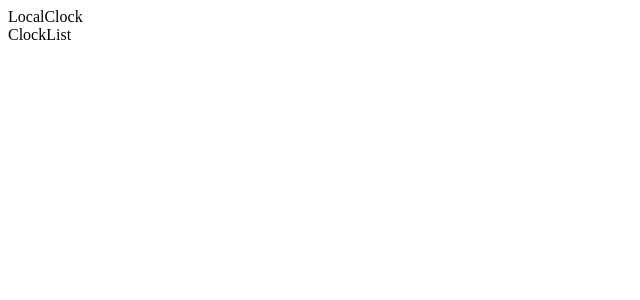
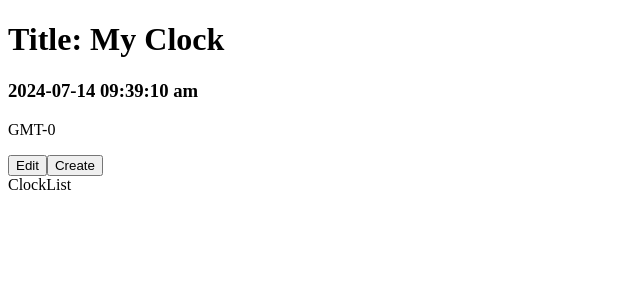
Before and after one commit to Mohosin999/Track-Zone-Application, a React (Vite) app: page / in a window 1280 px wide. Shown: the top 300 px of the page, without its empty margins (0-640 px from the left). Built offline with nearby package versions, Linux system fonts and the light colour scheme.

Commit message:
local clock display is done.

```diff
--- a/src/App.jsx
+++ b/src/App.jsx
@@ -1,12 +1,29 @@
-// import React from "react";
+import { useState } from "react";
 
 import ClockList from "./components/clock-list";
 import LocalClock from "./components/local-clock";
 
+const LOCAL_CLOCK_INIT = {
+  title: "My Clock",
+  timezone: "",
+  offset: 0,
+  date: null,
+};
+
 const App = () => {
+  const [localClock, setLocalClock] = useState({ ...LOCAL_CLOCK_INIT });
+
+  // Function for state lifting
+  const updateLocalClock = (data) => {
+    setLocalClock({
+      ...localClock,
+      ...data,
+    });
+  };
+
   return (
     <div>
-      <LocalClock />
+      <LocalClock clock={localClock} updateClock={updateLocalClock} />
       <ClockList />
     </div>
   );
--- a/src/components/local-clock/index.jsx
+++ b/src/components/local-clock/index.jsx
@@ -1,7 +1,40 @@
-// import React from 'react'
+import { useEffect } from "react";
+import useClock from "../../hooks/useClock";
+import ClockDisplay from "../shared/clock-display";
+import ClockActions from "../shared/clock-actions";
 
-const LocalClock = () => {
-  return <div>LocalClock</div>;
+/**
+ * LocalClock component for displaying and managing a local clock.
+ *
+ * @param {Object} clock - Clock object with properties like title, timezone, offset
+ * @param {function} updateClock - Function to update the clock object
+ *
+ * @returns {JSX.Element} - LocalClock component
+ */
+const LocalClock = ({ clock, updateClock }) => {
+  // Custom hook to get the current date, timezone, and offset based on the provided timezone and offset
+  const { date, timezone, offset } = useClock(clock.timezone, clock.offset);
+
+  /**
+   * Effect hook to update the clock object with the current date whenever the date changes.
+   */
+  useEffect(() => {
+    updateClock({ date, timezone, offset });
+  }, [date]);
+
+  return (
+    <div>
+      {date && (
+        <ClockDisplay
+          date={date}
+          timezone={timezone}
+          offset={offset}
+          title={clock.title}
+        />
+      )}
+      <ClockActions clock={clock} updateClock={updateClock} local={true} />
+    </div>
+  );
 };
 
 export default LocalClock;
--- /dev/null
+++ b/src/components/shared/clock-actions/index.jsx
@@ -0,0 +1,79 @@
+import { useState } from "react";
+
+const defaultOffsets = [
+  -11.5, -11, -10.5, -10, -9.5, -9, -8.5, -8, 0, 1, 2, 3, 4, 5, 5.5, 6, 6.5,
+];
+
+/**
+ * ClockActions component for managing clock settings.
+ *
+ * @param {boolean} local - Flag indicating if the clock is local
+ * @param {Object} clock - Clock object with properties like title, timezone, offset
+ * @param {function} updateClock - Function to update the clock object
+ *
+ * @returns {JSX.Element} - ClockActions component
+ */
+const ClockActions = ({ local = false, clock, updateClock }) => {
+  // State to track if the edit mode is active
+  const [isEdit, setIsEdit] = useState(false);
+
+  /**
+   * Handles input change events.
+   *
+   * @param {SyntheticEvent} e - Event object
+   */
+  const handleChange = (e) => {
+    let { name, value } = e.target;
+    if (name === "offset") {
+      value = parseInt(value) * 60; // Convert offset from minutes to seconds
+    }
+    updateClock({
+      [name]: value, // Update the clock object with the new value
+    });
+  };
+
+  return (
+    <div>
+      <button onClick={() => setIsEdit(!isEdit)}>Edit</button>
+      {local ? <button>Create</button> : <button>Delete</button>}
+      {isEdit && (
+        <div>
+          <input
+            type="text"
+            name="title"
+            value={clock.title}
+            onChange={handleChange}
+          />
+          <select
+            name="timezone"
+            value={clock.timezone}
+            onChange={handleChange}
+          >
+            <option value="GMT">GMT</option>
+            <option value="UTC">UTC</option>
+            <option value="PST">PST</option>
+            <option value="EST">EST</option>
+            <option value="EDT">EDT</option>
+            <option value="BST">BST</option>
+            <option value="MST">MST</option>
+          </select>
+
+          {(clock.timezone === "GMT" || clock.timezone === "UTC") && (
+            <select
+              name="offset"
+              value={clock.offset / 60}
+              onChange={handleChange}
+            >
+              {defaultOffsets.map((offset) => (
+                <option key={offset} value={offset}>
+                  {offset}
+                </option>
+              ))}
+            </select>
+          )}
+        </div>
+      )}
+    </div>
+  );
+};
+export default ClockActions;
--- /dev/null
+++ b/src/components/shared/clock-display/index.jsx
@@ -0,0 +1,28 @@
+import { format } from "date-fns";
+
+/**
+ * ClockDisplay component displays a formatted date, title, timezone, and offset.
+ *
+ * @param {Date} date - The date to be displayed
+ * @param {string} title - The title of the clock
+ * @param {string} timezone - The timezone of the date
+ * @param {number} offset - The offset from UTC in minutes
+ *
+ * @returns {JSX.Element} - The ClockDisplay component
+ */
+const ClockDisplay = ({ date, title, timezone, offset }) => {
+  let offsetHr = offset / 60;
+
+  return (
+    <div>
+      <h1>Title: {title}</h1>
+      <h3>{format(date, "yyyy-MM-dd hh:mm:ss aaa")}</h3>
+      <p>
+        {timezone}
+        {offsetHr > 0 ? `+${Math.abs(offsetHr)}` : `-${Math.abs(offsetHr)}`}
+      </p>
+    </div>
+  );
+};
+
+export default ClockDisplay;
```
